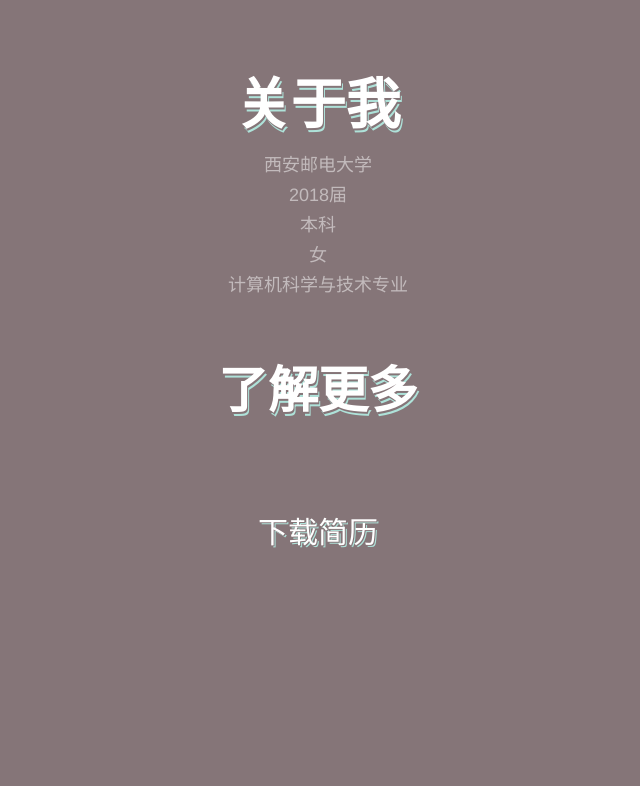
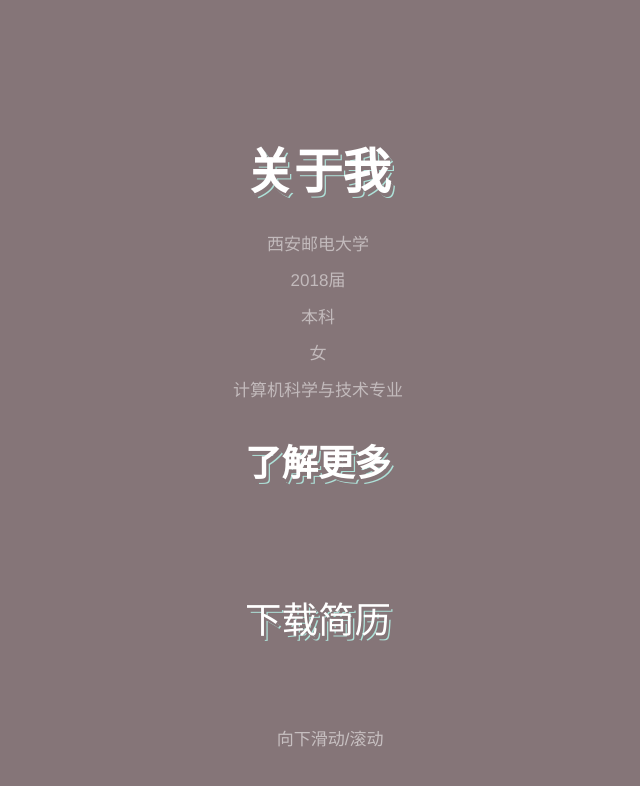
Before and after one commit to ljuyi/resume, a Vue app: page /resumes/about in a window 1280 px wide. Shown: the top 786 px of the page, without its empty margins (322-962 px from the left). Built offline with nearby package versions, Linux system fonts and the light colour scheme; a web font is replaced by a local one.

Commit message:
完成手机适配

```diff
--- a/index.html
+++ b/index.html
@@ -1,15 +1,16 @@
 <!DOCTYPE html>
 <html>
   <head>
-    <meta charset="utf-8">
+    <meta name="viewport" content="width=device-width,initial-scale=1.0,maximum-scale=1.0,minimum-scale=1.0,user-scalable=no">
     <title>resume</title>
     <style>
-      @font-face {font-family: "iconfont";
-  src: url('//at.alicdn.com/t/font_0b8wik3u6usor.eot?t=1499928708133'); /* IE9*/
-  src: url('//at.alicdn.com/t/font_0b8wik3u6usor.eot?t=1499928708133#iefix') format('embedded-opentype'), /* IE6-IE8 */
-  url('//at.alicdn.com/t/font_0b8wik3u6usor.woff?t=1499928708133') format('woff'), /* chrome, firefox */
-  url('//at.alicdn.com/t/font_0b8wik3u6usor.ttf?t=1499928708133') format('truetype'), /* chrome, firefox, opera, Safari, Android, iOS 4.2+*/
-  url('//at.alicdn.com/t/font_0b8wik3u6usor.svg?t=1499928708133#iconfont') format('svg'); /* iOS 4.1- */
+
+@font-face {font-family: "iconfont";
+  src: url('//at.alicdn.com/t/font_cx4l5gled8guv7vi.eot?t=1500110060660'); /* IE9*/
+  src: url('//at.alicdn.com/t/font_cx4l5gled8guv7vi.eot?t=1500110060660#iefix') format('embedded-opentype'), /* IE6-IE8 */
+  url('//at.alicdn.com/t/font_cx4l5gled8guv7vi.woff?t=1500110060660') format('woff'), /* chrome, firefox */
+  url('//at.alicdn.com/t/font_cx4l5gled8guv7vi.ttf?t=1500110060660') format('truetype'), /* chrome, firefox, opera, Safari, Android, iOS 4.2+*/
+  url('//at.alicdn.com/t/font_cx4l5gled8guv7vi.svg?t=1500110060660#iconfont') format('svg'); /* iOS 4.1- */
 }
 
 .iconfont {
@@ -30,6 +31,8 @@
 
 .icon-dianhua:before { content: "\e73e"; }
 
+.icon-jiantou-copy:before { content: "\e602"; }
+
 .icon-youxiang:before { content: "\e60e"; }
 
 .icon-weibo:before { content: "\e635"; }
--- a/src/App.vue
+++ b/src/App.vue
@@ -1,8 +1,12 @@
 <template>
   <div id="app">
-    <transition :name="typeList[Math.floor(3*Math.random())]">
+    <transition name="rotate">
       <router-view class="child-view" :scroll="scroll" @toggleScroll="toggle"></router-view>
     </transition>
+    <div class="arrow">
+      <p>向下滑动/滚动</p>
+      <i class="iconfont icon-jiantou-copy"></i>
+    </div>
   </div>
 </template>
 
@@ -12,8 +16,7 @@ export default {
   data () {
     return {
       scroll: true,
-      transType: 'slide',
-      typeList: ['slide', 'move', 'rotate']
+      transType: 'slide'
     }
   },
   methods: {
@@ -21,11 +24,25 @@ export default {
       this.scroll = boo
       console.log(boo)
     }
+  },
+  mounted () {
+    let size = document.body.clientWidth > 540 ? 540 : document.body.clientWidth
+    document.getElementsByTagName('html')[0].style.fontSize = size * 0.045 + 'px'
   }
 }
 </script>
 
 <style lang="stylus">
+@keyframes arrow{
+  from {
+    bottom: 1.5rem
+    opacity: 1
+  }
+  to{
+    bottom: 1rem
+    opacity: 0.2
+  }
+}
 #app
   font-family: 'Avenir', Helvetica, Arial, sans-serif;
   -webkit-font-smoothing: antialiased;
@@ -33,29 +50,34 @@ export default {
   text-align: center;
   width: 100%;
   height: 100%;
+  .arrow
+    position: absolute
+    bottom: 1rem
+    left: 50%
+    margin-left: -1.75rem
+    animation: arrow 1.5s infinite
+    z-index: 1000
+    width: 4.5rem
+    height: 2rem
+    font-size: 0.7rem
+    text-align: center
+    color: #fff
+    p
+      line-height: 1.5rem
+    .iconfont
+      padding: 0
+      color: #000
+      color: #fff
   .child-view
-    transition: all 0.5s linear
+    transition: all 0.8s
     position: absolute
-  .slide-enter
+  .rotate-enter
+    transform: rotate(480deg) scale(0)
     opacity: 0
-    transform: translate3d(0, 100%, 0)
-  .slide-leave-to
-    opacity: 0
-    transform: translate3d(0, -100%, 0)
-  .slide-enter-to, .slide-leave
-    opacity: 1
-    transform: translate3d(0, 0, 0)
-  .move-enter
-    transform: translate3d(100%, 0, 0)
-  .move-leave-to
-    transform: translate3d(-100%, 0, 0)
-  .move-enter-to, .move-leave
-    transform: translate3d(0, 0, 0)
-  .rotate-enter
-    transform: rotate(720deg) scale(0)
   .rotate-leave-to
     opacity: 0
     transform: scale(2)
   .rotate-enter-to, .rotate-leave
     transform: rotate(0deg) scale(1)
+    opacity: 1
 </style>
--- a/src/common/style.css
+++ b/src/common/style.css
@@ -11,6 +11,8 @@
 html,body{
   margin: 0;
   padding: 0;
+  width: 100%;
+  overflow: hidden;
   height: 100%;
   overflow: hidden;
 }
--- a/src/components/about.vue
+++ b/src/components/about.vue
@@ -1,5 +1,6 @@
 <template>
-    <div class="about" @wheel="scrollPage">
+    <div class="about" @wheel="scrollPage" ref="about">
+        <div class="content">
             <div class="name">
                 <h1 class="title">关于我</h1>
             </div>
@@ -20,6 +21,7 @@
             </div>
             <a class="download" href="http://osywktegp.bkt.clouddn.com/%E8%A5%BF%E5%AE%89%E9%82%AE%E7%94%B5%E5%A4%A7%E5%AD%A6-%E6%9D%8E%E5%90%9B%E6%80%A1-%E5%89%8D%E7%AB%AF%E5%BC%80%E5%8F%91%E5%AE%9E%E4%B9%A0%E7%94%9F.pdf">下载简历</a>
         </div>
+    </div>
 </template>
 <script>
 export default {
@@ -38,6 +40,24 @@ export default {
         scroll: {
             type: Boolean
         }
+    },
+    mounted () {
+        let startX, endX, startY, endY
+        this.$refs.about.addEventListener('touchstart', (event) => {
+            startX = event.targetTouches[0].clientX
+            startY = event.targetTouches[0].clientY
+            event.preventDefault()
+        })
+        this.$refs.about.addEventListener('touchend', (event) => {
+            endX = event.changedTouches[0].clientX
+            endY = event.changedTouches[0].clientY
+            if (endX - startX < -30 || endY - startY < -60) {
+                this.scrollPage({ deltaY: 1 })
+            } else if (endX - startX > 30 || endY - startY > 60) {
+                this.scrollPage({ deltaY: -1 })
+            }
+            event.preventDefault()
+        })
     },
     methods: {
         scrollPage (event) {
@@ -61,41 +81,45 @@ export default {
   width: 100%
   height: 100%
   background: #857578
-  padding: 50px
+  .content
+    height: 24rem
+    position: relative
+    top: 50%
+    margin-top: -12rem
     .title
-    margin: 10px
-    font-size: 55px
-    text-shadow: 1px 2px #857578, 2px 4px #aee2d9
+      margin: 1rem
+      font-size: 2rem
+      text-shadow: 0.1rem 0.15rem #857578, 0.15rem 0.2rem #aee2d9
       font-weight: 800
       color: #fff
     .download
-    text-shadow: 1px 1px #857578, 2px 2px #aee2d9
-    font-size: 30px
+      text-shadow: 0.1rem 0.15rem #857578, 0.15rem 0.2rem #aee2d9
+      font-size: 1.5rem
       color: #fff
       text-decoration: none
       &:hover
         color: #839ACC
     .body
       .title
-      margin-top: 50px
-      font-size: 50px
+        margin-top: 1rem
+        font-size: 1.5rem
       ul
         &:last-child
-        margin-top: 30px
+          margin-top: 1.5rem
           li
             display:inline-block
-          margin: 10px
+            margin: 0.5rem
         .infos
           list-style: none
           color: rgba(255, 255, 255, 0.5)
-        font-size: 18px
-        line-height: 30px
+          font-size: 0.7rem
+          line-height: 1.5rem
           .link
             display: inline-block
             text-decoration: none
             .iconfont
               padding: 0
-            font-size: 36px
+              font-size: 1.6rem
               color: rgba(255, 255, 255, 0.6)
               &:hover
                 color: #839ACC
--- a/src/components/home.vue
+++ b/src/components/home.vue
@@ -1,5 +1,6 @@
 <template>
-  <div class="home" @wheel="scrollPage">
+  <div class="home" @wheel="scrollPage" ref="home">
+    <div class="content">
       <img class="header" src="http://osywktegp.bkt.clouddn.com/header.09ad098.png" alt="" width="200" height="200">
       <div class="name">
         <h1 class="title">
@@ -14,14 +15,15 @@
         </ul>
       </div>
     </div>
+  </div>
 </template>
 
 <script>
 export default {
   data () {
     return {
-      position: 13,
-      detail: ['Any application that can be written in JavaScript,', 'will eventually be written in JavaScript.', " ———— Atwood's Law"]
+      position: 0.01,
+      detail: ['Any application that', 'can be written in JavaScript', 'will eventually be written in JavaScript.', " ———— Atwood's Law"]
     }
   },
   props: {
@@ -38,6 +40,22 @@ export default {
         }
       }
     }, 0)
+    let startX, endX, startY, endY
+    this.$refs.home.addEventListener('touchstart', (event) => {
+      startX = event.targetTouches[0].clientX
+      startY = event.targetTouches[0].clientY
+      event.preventDefault()
+    })
+    this.$refs.home.addEventListener('touchend', (event) => {
+      endX = event.changedTouches[0].clientX
+      endY = event.changedTouches[0].clientY
+      if (endX - startX < -30 || endY - startY < -60) {
+        this.scrollPage({deltaY: 1})
+      } else if (endX - startX > 30 || endY - startY > 60) {
+        this.scrollPage({deltaY: -1})
+      }
+      event.preventDefault()
+    })
   },
   methods: {
     linkTo (link) {
@@ -68,37 +86,41 @@ export default {
 .home
   width: 100%
   height: 100%
-  padding: 50px
+  padding: 1rem
   background: #839ACC;
+  .content
+    height: 24rem
+    position: relative
+    top: 50%
+    margin-top: -12rem
     .header
       border-radius: 50%
-    border: 10px solid rgba(255, 255, 255, 0.7)
+      border: 0.4rem solid rgba(255, 255, 255, 0.7)
     .title
-    margin-top: 20px
-    font-size: 55px
-    text-shadow: 1px 2px #839ACC, 2px 4px #aee2d9
+      margin-top: 0.8rem
+      font-size: 1.5rem
+      text-shadow: 0.1rem 0.15rem #839ACC, 0.15rem 0.2rem #aee2d9
       font-weight: 800
       color: #fff
     .info
       display: flex
-    margin-top: 20px
+      margin-top: 1.5rem
       ul
         width: 100%
         font-family:'Courier New'
-      font-size: 20px
+        font-size: 1.2rem
         font-weight: 800
         .infos
           position: relative
           height: 30px
-        width: 50%
-        line-height: 30px
+          line-height: 1.8rem
           list-style: none
           color: #fff
           &:hover
             color: #9f3
           .flyLetter
             display: inline-block
-          min-width: 8px
-          position: absolute
-          transition: all 1.5s;
+            min-width: 0.4rem
+            transition: all 1.5s
+            font-size: 0.7rem
 </style>
--- a/src/components/project.vue
+++ b/src/components/project.vue
@@ -1,5 +1,6 @@
 <template>
-  <div class="project" @wheel="scrollPage">
+    <div class="project" @wheel="scrollPage" ref="project">
+        <div class="content">
             <div class="name">
                 <h1 class="title">项目经历</h1>
             </div>
@@ -10,6 +11,7 @@
                         <p class="des">{{project.des}}</p>
                     </li>
                 </ul>
+            </div>
         </div>
     </div>
 </template>
@@ -46,6 +48,24 @@ export default {
             type: Boolean
         }
     },
+    mounted () {
+        let startX, endX, startY, endY
+        this.$refs.project.addEventListener('touchstart', (event) => {
+            startX = event.targetTouches[0].clientX
+            startY = event.targetTouches[0].clientY
+            event.preventDefault()
+        })
+        this.$refs.project.addEventListener('touchend', (event) => {
+            endX = event.changedTouches[0].clientX
+            endY = event.changedTouches[0].clientY
+            if (endX - startX < -30 || endY - startY < -60) {
+                this.scrollPage({ deltaY: 1 })
+            } else if (endX - startX > 30 || endY - startY > 60) {
+                this.scrollPage({ deltaY: -1 })
+            }
+            event.preventDefault()
+        })
+    },
     methods: {
         scrollPage (event) {
             if (this.scroll) {
@@ -68,10 +88,15 @@ export default {
   width: 100%
   height: 100%
   background: #FD851C
+  .content
+    height: 24rem
+    position: relative
+    top: 50%
+    margin-top: -12rem
     .title
-    margin: 30px
-    font-size: 60px
-    text-shadow: 1px 2px #FD851C, 2px 4px #aee2d9
+      margin: 1rem
+      font-size: 2rem
+      text-shadow: 0.1rem 0.15rem #FD851C, 0.1rem 0.2rem #aee2d9
       font-weight: 800
       color: #fff
     .body
@@ -86,10 +111,12 @@ export default {
           list-style: none
           color: rgba(255, 255, 255, 0.6)
           .project-name
-          font-size: 24px
+            font-size: 1rem
             color: rgba(255, 255, 255, 0.8)
             text-decoration: none
-          line-height: 35px
+            line-height: 2rem
             &:hover
               color: #9f3
+          .des
+            font-size: 0.7rem
 </style>
--- a/src/components/skill.vue
+++ b/src/components/skill.vue
@@ -1,10 +1,12 @@
 <template>
-    <div class="skill" @wheel="scrollPage">
+    <div class="skill" @wheel="scrollPage" ref="skill">
+        <div class="content">
             <div class="name">
                 <h1 class="title">擅长技术</h1>
             </div>
             <div class="body">
                 <div class="basic" ref="basic"></div>
+            </div>
         </div>
     </div>
 </template>
@@ -72,6 +74,22 @@ export default {
     mounted () {
         let mainChart = echarts.init(this.$refs.basic)
         mainChart.setOption(this.basic)
+        let startX, endX, startY, endY
+        this.$refs.skill.addEventListener('touchstart', (event) => {
+            startX = event.targetTouches[0].clientX
+            startY = event.targetTouches[0].clientY
+            event.preventDefault()
+        })
+        this.$refs.skill.addEventListener('touchend', (event) => {
+            endX = event.changedTouches[0].clientX
+            endY = event.changedTouches[0].clientY
+            if (endX - startX < -30 || endY - startY < -60) {
+                this.scrollPage({ deltaY: 1 })
+            } else if (endX - startX > 30 || endY - startY > 60) {
+                this.scrollPage({ deltaY: -1 })
+            }
+            event.preventDefault()
+        })
     }
 }
 </script>
@@ -80,10 +98,15 @@ export default {
   width: 100%
   height: 100%
   background: #87A461
+  .content
+    height: 24rem
+    position: relative
+    top: 50%
+    margin-top: -12rem
     .title
-    margin-top: 20px
-    font-size: 60px
-    text-shadow: 1px 2px #22c3aa, 2px 4px #aee2d9
+      margin-top: 1.5rem
+      font-size: 2rem
+      text-shadow: 0.1rem 0.15rem #22c3aa, 0.15rem 0.2rem #aee2d9
       font-weight: 800
       color: #fff
     .body
```
Also changed, not shown: 13 other files (tests, documents, lock files or other folders). Lines whose indentation alone changed are shown as unchanged.
